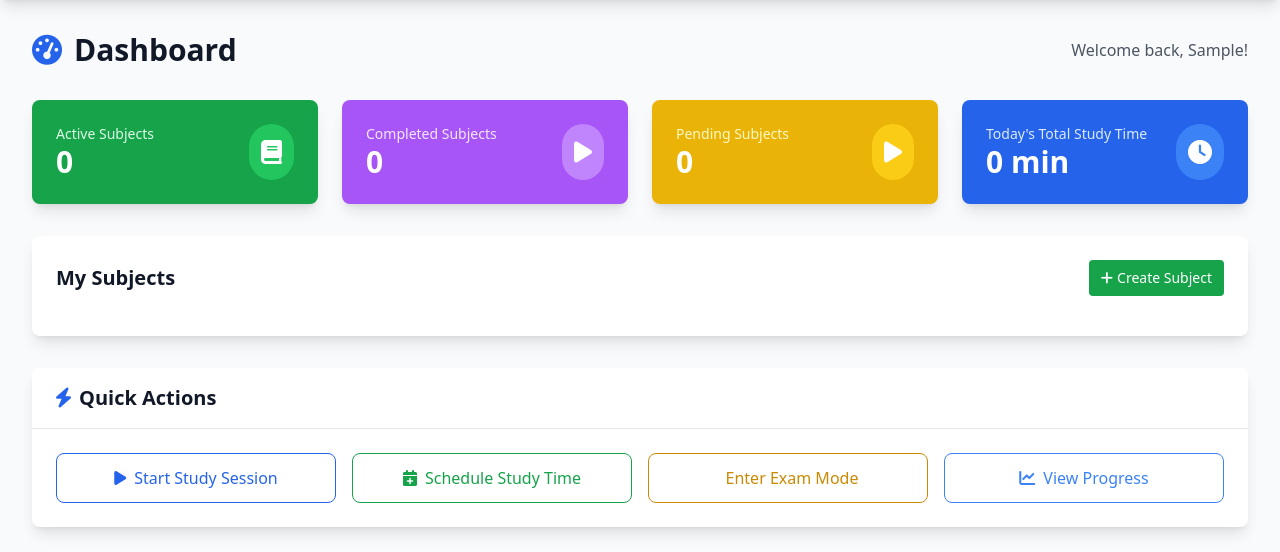
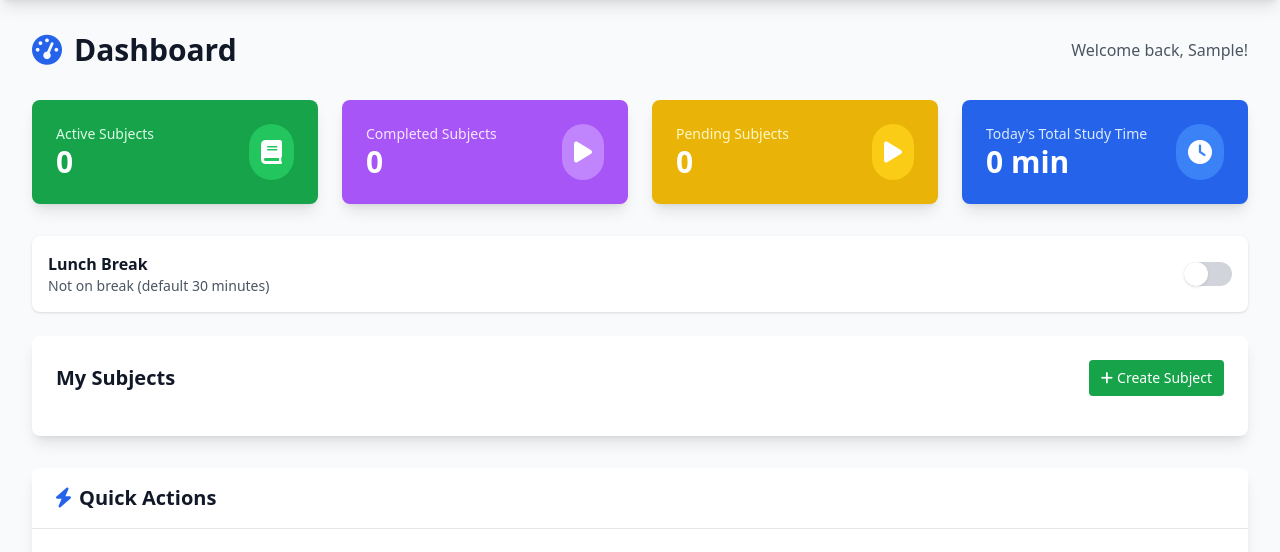
Before and after one commit to sinan-bh/study-assistant, a Flask app: page /dashboard in a window 1280 px wide. Shown: the part 64-616 px from the top of the page. Run offline with Flask 3, Linux system fonts and the light colour scheme; the visitor is signed in with stand-in values (Sample User, id 1); data that the repository does not hold is empty; some libraries are stand-ins or nearby versions.

Commit message:
added luch break

```diff
--- a/app/main/routes.py
+++ b/app/main/routes.py
@@ -1,4 +1,4 @@
-from flask import render_template, flash, redirect, url_for, request, jsonify, send_from_directory, current_app
+from flask import render_template, redirect, url_for, request, jsonify, send_from_directory, current_app
 from flask_login import current_user, login_required
 from app import db
 from app.main import bp
@@ -16,6 +16,11 @@ def index():
 @bp.route('/dashboard')
 @login_required
 def dashboard():
+    # Clear expired break lazily
+    if current_user.lunch_break_until and current_user.lunch_break_until <= datetime.utcnow():
+        current_user.lunch_break_until = None
+        db.session.commit()
+
     subjects = Subject.query.filter_by(user_id=current_user.id, is_active=True).all()
     recent_sessions = StudySession.query.filter_by(user_id=current_user.id)\
         .order_by(StudySession.start_time.desc()).limit(5).all()
@@ -52,7 +57,10 @@ def dashboard():
                          pending_subjects_count=pending_subjects_count,
                          current_hour=current_hour,
                          current_minute=current_minute,
-                         finished_subject_ids=finished_subject_ids)
+                         finished_subject_ids=finished_subject_ids,
+                         is_on_break=bool(current_user.lunch_break_until and current_user.lunch_break_until > datetime.utcnow()),
+                         break_remaining_seconds=max(int((current_user.lunch_break_until - datetime.utcnow()).total_seconds()), 0) if current_user.lunch_break_until else 0,
+                         break_duration_minutes=current_user.break_duration_minutes or 30)
 
 @bp.route('/profile')
 @login_required
@@ -64,49 +72,17 @@ def profile():
 def settings():
     return render_template('main/settings.html', title='Settings')
 
-# create task route
-@bp.route('/create_task', methods=['GET', 'POST'])
-@login_required
-def create_task():
-    if request.method == 'POST':
-        subject_name = request.form.get('subject')
-        task_description = request.form.get('description')
-        estimated_duration = request.form.get('estimated_duration')
-
-        if not subject_name or not task_description or not estimated_duration:
-            flash('All fields are required!', 'danger')
-            return redirect(url_for('main.create_task'))
-
-        subject = Subject.query.filter_by(name=subject_name, user_id=current_user.id).first()
-        if not subject:
-            flash('Subject not found!', 'danger')
-            return redirect(url_for('main.create_task'))
-
-        try:
-            estimated_duration = int(estimated_duration)
-        except ValueError:
-            flash('Estimated duration must be a number!', 'danger')
-            return redirect(url_for('main.create_task'))
-
-        new_session = StudySession(
-            user_id=current_user.id,
-            subject_id=subject.id,
-            description=task_description,
-            estimated_duration_minutes=estimated_duration
-        )
-        db.session.add(new_session)
-        db.session.commit()
-        flash('New study task created!', 'success')
-        return redirect(url_for('main.dashboard'))
-
-    subjects = Subject.query.filter_by(user_id=current_user.id, is_active=True).all()
-    return render_template('main/create_task.html', title='Create Task', subjects=subjects)
+## Removed broken create_task route (used undefined fields and missing template)
 
 @bp.route('/add_subject', methods=['POST'])
 @login_required
 def add_subject():
     data = request.get_json(silent=True) or {}
     sub_name = data.get('name')
+
+    # Block adding subjects while on break
+    if current_user.lunch_break_until and current_user.lunch_break_until > datetime.utcnow():
+        return jsonify({'success': False, 'error': 'on_break'}), 423
 
     def parse_24_from_12(h12_val, ampm_val):
         try:
@@ -244,6 +220,39 @@ def get_reminder_song():
     upload_folder = os.path.join(current_app.root_path, 'static', 'reminder_songs')
     return send_from_directory(upload_folder, current_user.reminder_song_filename)
 
+@bp.route('/settings/break', methods=['POST'])
+@login_required
+def set_break_duration():
+    data = request.get_json(silent=True) or {}
+    minutes = data.get('break_duration_minutes')
+    try:
+        minutes = int(minutes)
+    except (TypeError, ValueError):
+        minutes = None
+    if minutes is None or minutes not in (15, 20, 25, 30, 45, 60, 90):
+        return jsonify({'success': False, 'error': 'invalid_minutes'}), 400
+    current_user.break_duration_minutes = minutes
+    db.session.commit()
+    return jsonify({'success': True, 'break_duration_minutes': minutes})
+
+@bp.route('/break/toggle', methods=['POST'])
+@login_required
+def toggle_break():
+    data = request.get_json(silent=True) or {}
+    turn_on = data.get('on')
+    now = datetime.utcnow()
+    if bool(turn_on):
+        minutes = current_user.break_duration_minutes or 30
+        current_user.lunch_break_until = now + timedelta(minutes=minutes)
+    else:
+        current_user.lunch_break_until = None
+    db.session.commit()
+    return jsonify({
+        'success': True,
+        'is_on_break': bool(current_user.lunch_break_until and current_user.lunch_break_until > datetime.utcnow()),
+        'until': current_user.lunch_break_until.isoformat() + 'Z' if current_user.lunch_break_until else None
+    })
+
 
 @bp.route('/delete_subject/<int:subject_id>', methods=['POST'])
 @login_required
@@ -299,7 +308,6 @@ def complete_subject(subject_id):
         return jsonify({'success': False, 'error': 'Subject not found'}), 404
     now = datetime.utcnow()
     # Persist finish timestamp on Subject
-    print(f"Completing subject {subject_id} at {now}")
     subject.finished_at = now
     # If there's an open session for this subject today without end_time, close it; else log completion stamp
     open_session = StudySession.query.filter(
--- a/app/models.py
+++ b/app/models.py
@@ -14,7 +14,10 @@ class User(UserMixin, db.Model):
     created_at = db.Column(db.DateTime, default=datetime.utcnow)
     is_active = db.Column(db.Boolean, default=True)
     reminder_song_filename = db.Column(db.String(256))
-    reminder_song_seconds = db.Column(db.Integer, default=10)  # Add this line
+    reminder_song_seconds = db.Column(db.Integer, default=10)
+    # Lunch break settings
+    break_duration_minutes = db.Column(db.Integer, default=30)
+    lunch_break_until = db.Column(db.DateTime)
 
     # Relationships
     subjects = db.relationship('Subject', backref='user', lazy='dynamic', cascade='all, delete-orphan')
--- a/app/templates/main/dashboard.html
+++ b/app/templates/main/dashboard.html
@@ -63,6 +63,28 @@
     </div>
 
 
+  </div>
+
+  <!-- Break Toggle -->
+  <div class="mb-6">
+    <div class="bg-white rounded-lg shadow p-4 flex items-center justify-between">
+      <div>
+        <div class="font-semibold text-gray-900">Lunch Break</div>
+        <div id="breakStatusText" class="text-sm text-gray-600">
+          {% if is_on_break %}
+            On break — ends in <span id="breakCountdown"></span>
+          {% else %}
+            Not on break (default {{ break_duration_minutes }} minutes)
+          {% endif %}
+        </div>
+      </div>
+      <label class="inline-flex items-center cursor-pointer">
+        <input type="checkbox" id="breakToggle" class="sr-only" {% if is_on_break %}checked{% endif %}>
+        <span class="relative inline-block w-12 h-6 bg-gray-300 rounded-full transition-all">
+          <span id="breakKnob" class="absolute left-0 top-0 w-6 h-6 bg-white rounded-full shadow transform transition-transform {% if is_on_break %}translate-x-6{% endif %}"></span>
+        </span>
+      </label>
+    </div>
   </div>
 
   <!-- Main Content Grid -->
@@ -336,6 +358,71 @@
       checkReminder(); // on page load
     }
 
+    // Break toggle logic
+    const breakToggle = document.getElementById('breakToggle');
+    const breakKnob = document.getElementById('breakKnob');
+    const breakStatusText = document.getElementById('breakStatusText');
+    let countdownTimer = null;
+
+    async function setBreak(on) {
+      const res = await fetch('/break/toggle', {
+        method: 'POST',
+        headers: { 'Content-Type': 'application/json' },
+        body: JSON.stringify({ on })
+      });
+      const result = await res.json();
+      if (!result.success) return;
+      updateBreakUI(result.is_on_break, result.until);
+    }
+
+    function updateBreakUI(isOn, untilIso) {
+      // visual toggle
+      if (isOn) {
+        breakKnob.classList.add('translate-x-6');
+      } else {
+        breakKnob.classList.remove('translate-x-6');
+      }
+      // countdown
+      if (countdownTimer) { clearInterval(countdownTimer); countdownTimer = null; }
+      const countdownSpan = document.getElementById('breakCountdown');
+      if (isOn && untilIso && countdownSpan) {
+        function tick() {
+          const now = new Date();
+          const until = new Date(untilIso);
+          let diff = Math.max(0, Math.floor((until - now) / 1000));
+          const m = Math.floor(diff / 60);
+          const s = diff % 60;
+          countdownSpan.textContent = `${m}m ${s}s`;
+          if (diff <= 0) {
+            clearInterval(countdownTimer);
+            countdownTimer = null;
+            breakToggle.checked = false;
+            updateBreakUI(false);
+          }
+        }
+        tick();
+        countdownTimer = setInterval(tick, 1000);
+        breakStatusText.innerHTML = 'On break — ends in <span id="breakCountdown"></span>';
+      } else {
+        breakStatusText.textContent = `Not on break (default ${parseInt('{{ break_duration_minutes }}', 10)} minutes)`;
+      }
+    }
+
+    if (breakToggle) {
+      breakToggle.addEventListener('change', function() {
+        setBreak(this.checked);
+        const btn = document.getElementById('openAddSubject');
+        if (btn) btn.disabled = this.checked;
+        if (btn) btn.classList.toggle('opacity-50', this.checked);
+        if (btn) btn.classList.toggle('cursor-not-allowed', this.checked);
+      });
+      // Initialize disabled state
+      const initBtn = document.getElementById('openAddSubject');
+      {% if is_on_break %}
+      if (initBtn) { initBtn.disabled = true; initBtn.classList.add('opacity-50','cursor-not-allowed'); }
+      {% endif %}
+    }
+
     // AJAX form submit
     document.getElementById('addSubjectForm').onsubmit = async function (e) {
       e.preventDefault()
@@ -372,7 +459,11 @@
         document.getElementById('addSubjectModal').classList.add('hidden')
         location.reload() // Reload to show new subject
       } else {
-        alert('Failed to add subject')
+        if (res.status === 423) {
+          alert('You are on lunch break. Turn it off to add a subject.')
+        } else {
+          alert('Failed to add subject')
+        }
       }
     }
 
```
Also changed, not shown: app/auth/forms.py (+2 -15 lines), app/auth/routes.py (+2 -31 lines), app/templates/main/settings.html (+36 -1 lines), app/templates/main/subject_detatils.html (deleted), study_assistant.db.
